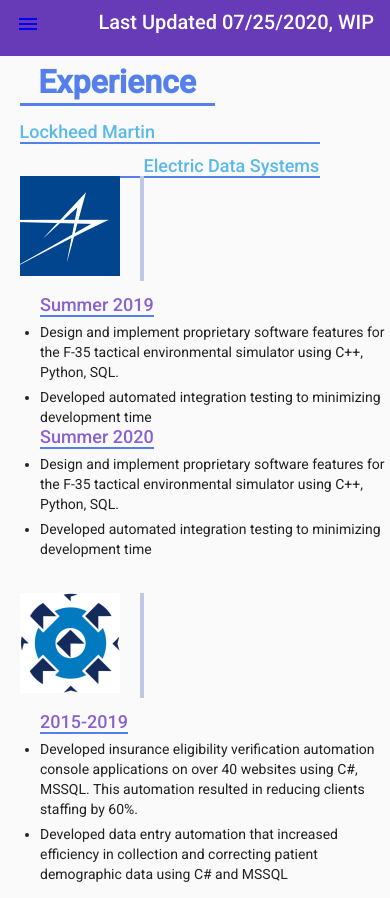
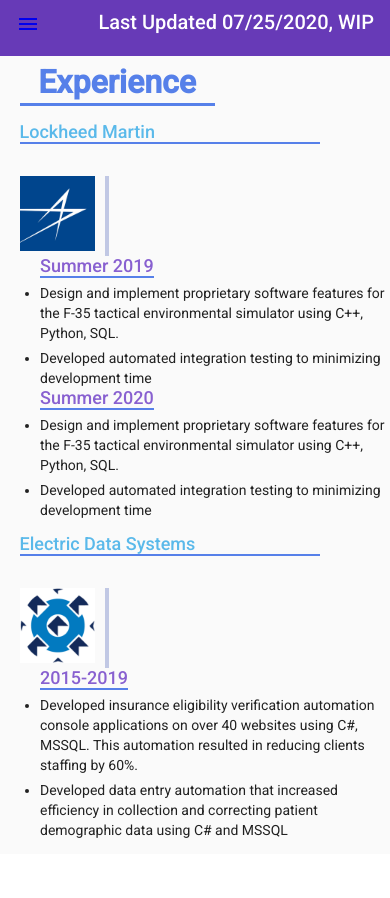
Before and after one commit to NickTidwell/ResumeSite, an Angular app: page / in a window 390 px wide. After the commit the page ends 854 px from the top, so only its background shows below. Built offline with nearby package versions, Linux system fonts and the light colour scheme.

Commit message:
fit experience page for small screen

```diff
--- a/src/components/experience/experience.component.css
+++ b/src/components/experience/experience.component.css
@@ -23,8 +23,15 @@
 
 .image{
     width: 100px;
-    height: 100px;
+    max-height: 100px;
     padding-right: 20px;
+}
+
+
+.image-sm{
+    width: 75px;
+    max-height: 100px;
+    padding-right: 10px;
 }
 
 .wall{
@@ -39,21 +46,23 @@
     font-size: large;
     font-weight: 500;
     border-bottom: 2px solid #5680e9;
-    width: 300px;
+    max-width: 300px;
 }
  .description{
-    float: left;
+     float: left;
  }
 
- .job-desc-list > dl{
-     margin: 0px;
-     color: #8860d0;
-     font-size: large;
-     font-weight: 500;
-     border-bottom: 2px solid #5680e9;
-     width: fit-content;
- }
+
 
  .job-desc-list > li{
     padding-top: 5px;
 }
+
+.job-desc-list > dl{
+    margin: 0px;
+    color: #8860d0;
+    font-size: large;
+    font-weight: 500;
+    border-bottom: 2px solid #5680e9;
+    width: fit-content;
+}
--- a/src/components/experience/experience.component.html
+++ b/src/components/experience/experience.component.html
@@ -7,11 +7,11 @@
             <p class="imageCaption">Lockheed Martin</p>
             <div class ="category wall">
                     <div>
-                        <img class="image" src="../../assets/img/lm.png" >
+                        <img [ngClass.gt-sm]="'image'" [ngClass.lt-md]="'image-sm'" src="../../assets/img/lm.png" >
                     </div>
 
             </div>
-            <div class="description">
+            <div [ngClass.gt-sm]="'description'">
                 <ul class="job-desc-list">
                     <dl>Summer 2019</dl>
                     <li>Design and implement proprietary software features for the F-35 tactical environmental simulator using C++, Python, SQL.</li>
@@ -26,14 +26,15 @@
         </div>
 
         <div>
-            <p class="imageCaption">Electric Data Systems</p>
+                <p class="imageCaption">Electric Data Systems</p>
+
             <div class ="category wall">
                     <div>
-                        <img class="image" src="../../assets/img/eds.png" >
+                        <img [ngClass.gt-sm]="'image'" [ngClass.lt-md]="'image-sm'" src="../../assets/img/eds.png" >
                     </div>
 
             </div>
-            <div class="description">
+            <div [ngClass.gt-sm]="'description'">
                 <ul class="job-desc-list">
                     <dl>2015-2019</dl>
                     <li>Developed insurance eligibility verification automation console applications on over 40 websites using C#, MSSQL. This automation resulted in reducing clients staffing by 60%.</li>
```
